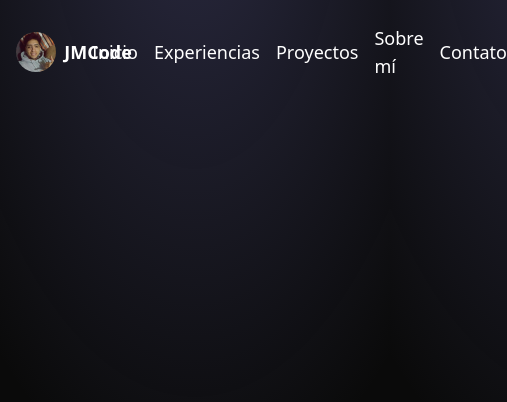
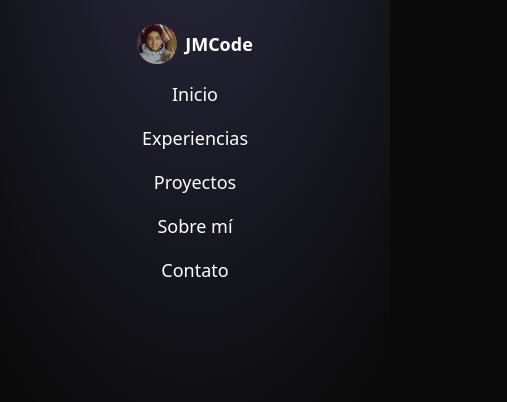
Before and after one commit to JmAtochePascual/JMCode, a React (Vite) app: page / in a window 390 px wide. Shown: the top 402 px of the page, 507 px wide, since content can reach past the window. Built offline with nearby package versions, Linux system fonts and the light colour scheme.

Commit message:
feat: :sparkles: Mejora el diseño del Header
Actualiza el componente Header para utilizar un diseño más responsivo, ajustando la disposición de los elementos en columnas para pantallas pequeñas y en filas para pantallas medianas y grandes.

```diff
--- a/src/componentes/Header.tsx
+++ b/src/componentes/Header.tsx
@@ -1,7 +1,7 @@
 const Header = () => {
   return (
     <header className="py-6">
-      <div className="w-11/12 max-w-7xl mx-auto flex justify-between items-center">
+      <div className="w-11/12 max-w-7xl mx-auto flex flex-col items-center gap-4 md:flex-row md:justify-between">
         <div className="flex items-center gap-2">
           <img
             src="/usuario.jpg"
@@ -11,7 +11,7 @@ const Header = () => {
           <p className="text-white text-lg font-bold">JMCode</p>
         </div>
 
-        <nav className="flex items-center gap-4 lg:gap-6">
+        <nav className="flex flex-col items-center gap-4 md:flex-row lg:gap-6">
           <a href="/" className="text-white text-lg">Inicio</a>
           <a href="/" className="text-white text-lg">Experiencias</a>
           <a href="/" className="text-white text-lg">Proyectos</a>
```
